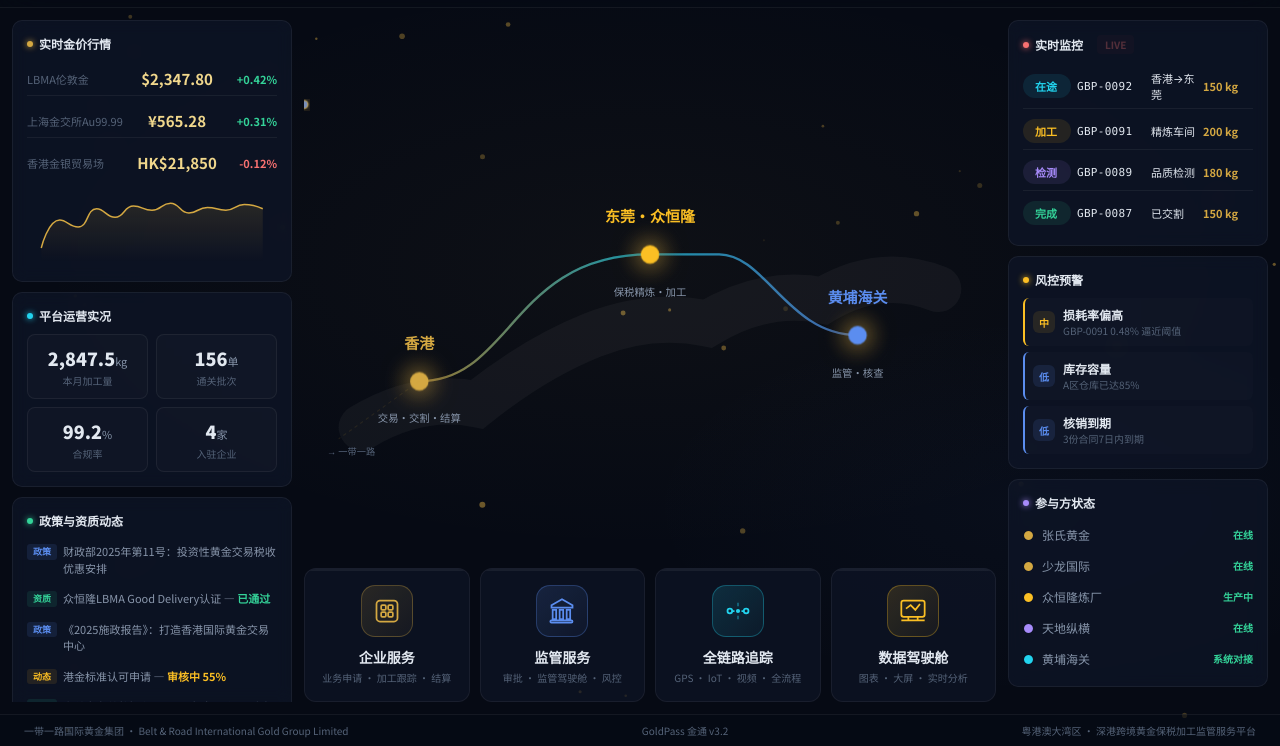
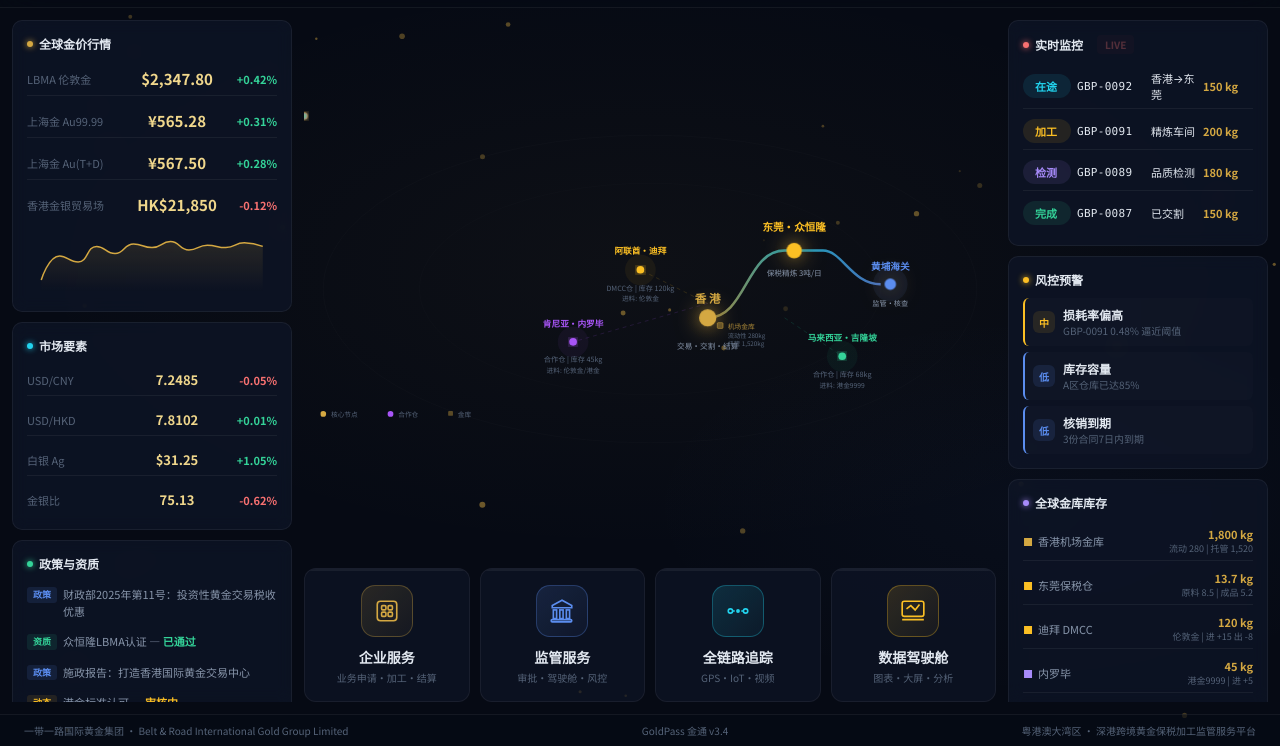
Before and after one commit to SKY-ZOU/gold-platform-demo, a plain HTML site: page index.html in a window 1280 px wide. Shown: the part 54-800 px from the top of the page. Drawn offline with nearby package versions, Linux system fonts and the light colour scheme.

Commit message:
feat: v3.4 全球金库网络地图与行情升级
- 地图升级为全球视角：核心网络(港-莞-埔) + 一带一路合作仓
- 一带一路节点：肯尼亚内罗毕(45kg)、迪拜DMCC(120kg)、吉隆坡(68kg)
- 每个合作仓显示库存量、进料来源(伦敦金/港金)、进出金流向
- 香港机场金库：流动性280kg + 客户托管1,520kg
- 多色粒子沿辐射路线流动动画
- 左栏升级：4路金价 + Au(T+D) + 汇率/白银/金银比市场要素
- 右栏新增全球金库库存面板：5个金库总计2,046.7kg

Co-Authored-By: Claude Opus 4.6 (1M context) <noreply@anthropic.com>

```diff
--- a/index.html
+++ b/index.html
@@ -33,74 +33,119 @@
   <!-- 主体内容 -->
   <div class="cmd-body">
 
-    <!-- 左列：实时经济数据 -->
+    <!-- 左列：全球金价行情 + 市场要素 -->
     <div class="cmd-col cmd-left">
       <div class="cmd-panel">
-        <div class="cmd-panel-title"><span class="cmd-dot gold"></span>实时金价行情</div>
+        <div class="cmd-panel-title"><span class="cmd-dot gold"></span>全球金价行情</div>
         <div class="cmd-price-row">
-          <div class="cmd-price"><div class="cmd-price-label">LBMA伦敦金</div><div class="cmd-price-val" id="cmdLbma">$2,347.80</div><div class="cmd-price-chg up">+0.42%</div></div>
-          <div class="cmd-price"><div class="cmd-price-label">上海金交所Au99.99</div><div class="cmd-price-val">¥565.28</div><div class="cmd-price-chg up">+0.31%</div></div>
+          <div class="cmd-price"><div class="cmd-price-label">LBMA 伦敦金</div><div class="cmd-price-val" id="cmdLbma">$2,347.80</div><div class="cmd-price-chg up">+0.42%</div></div>
+          <div class="cmd-price"><div class="cmd-price-label">上海金 Au99.99</div><div class="cmd-price-val">¥565.28</div><div class="cmd-price-chg up">+0.31%</div></div>
+          <div class="cmd-price"><div class="cmd-price-label">上海金 Au(T+D)</div><div class="cmd-price-val">¥567.50</div><div class="cmd-price-chg up">+0.28%</div></div>
           <div class="cmd-price"><div class="cmd-price-label">香港金银贸易场</div><div class="cmd-price-val">HK$21,850</div><div class="cmd-price-chg down">-0.12%</div></div>
         </div>
-        <div id="cmdMiniChart" style="height:80px;margin-top:8px"></div>
+        <div id="cmdMiniChart" style="height:70px;margin-top:6px"></div>
       </div>
       <div class="cmd-panel">
-        <div class="cmd-panel-title"><span class="cmd-dot cyan"></span>平台运营实况</div>
-        <div class="cmd-stats">
-          <div class="cmd-stat"><div class="cmd-stat-val">2,847.5<small>kg</small></div><div class="cmd-stat-label">本月加工量</div></div>
-          <div class="cmd-stat"><div class="cmd-stat-val">156<small>单</small></div><div class="cmd-stat-label">通关批次</div></div>
-          <div class="cmd-stat"><div class="cmd-stat-val">99.2<small>%</small></div><div class="cmd-stat-label">合规率</div></div>
-          <div class="cmd-stat"><div class="cmd-stat-val">4<small>家</small></div><div class="cmd-stat-label">入驻企业</div></div>
+        <div class="cmd-panel-title"><span class="cmd-dot cyan"></span>市场要素</div>
+        <div class="cmd-price-row" style="font-size:11px">
+          <div class="cmd-price"><div class="cmd-price-label">USD/CNY</div><div class="cmd-price-val" style="font-size:13px">7.2485</div><div class="cmd-price-chg down">-0.05%</div></div>
+          <div class="cmd-price"><div class="cmd-price-label">USD/HKD</div><div class="cmd-price-val" style="font-size:13px">7.8102</div><div class="cmd-price-chg up">+0.01%</div></div>
+          <div class="cmd-price"><div class="cmd-price-label">白银 Ag</div><div class="cmd-price-val" style="font-size:13px">$31.25</div><div class="cmd-price-chg up">+1.05%</div></div>
+          <div class="cmd-price"><div class="cmd-price-label">金银比</div><div class="cmd-price-val" style="font-size:13px">75.13</div><div class="cmd-price-chg down">-0.62%</div></div>
         </div>
       </div>
       <div class="cmd-panel">
-        <div class="cmd-panel-title"><span class="cmd-dot green"></span>政策与资质动态</div>
+        <div class="cmd-panel-title"><span class="cmd-dot green"></span>政策与资质</div>
         <div class="cmd-news">
-          <div class="cmd-news-item"><span class="cmd-news-tag policy">政策</span><span>财政部2025年第11号：投资性黄金交易税收优惠安排</span></div>
-          <div class="cmd-news-item"><span class="cmd-news-tag qualify">资质</span><span>众恒隆LBMA Good Delivery认证 — <b style="color:var(--green)">已通过</b></span></div>
-          <div class="cmd-news-item"><span class="cmd-news-tag policy">政策</span><span>《2025施政报告》：打造香港国际黄金交易中心</span></div>
-          <div class="cmd-news-item"><span class="cmd-news-tag alert">动态</span><span>港金标准认可申请 — <b style="color:var(--orange)">审核中 55%</b></span></div>
-          <div class="cmd-news-item"><span class="cmd-news-tag qualify">资质</span><span>海关白名单数据积累 — 已完成1/3闭环试点</span></div>
+          <div class="cmd-news-item"><span class="cmd-news-tag policy">政策</span><span>财政部2025年第11号：投资性黄金交易税收优惠</span></div>
+          <div class="cmd-news-item"><span class="cmd-news-tag qualify">资质</span><span>众恒隆LBMA认证 — <b style="color:var(--green)">已通过</b></span></div>
+          <div class="cmd-news-item"><span class="cmd-news-tag policy">政策</span><span>施政报告：打造香港国际黄金交易中心</span></div>
+          <div class="cmd-news-item"><span class="cmd-news-tag alert">动态</span><span>港金标准认可 — <b style="color:var(--orange)">审核中</b></span></div>
         </div>
       </div>
     </div>
 
-    <!-- 中列：核心地图 + 入口按钮 -->
+    <!-- 中列：全球金库网络地图 + 入口 -->
     <div class="cmd-col cmd-center">
-      <!-- SVG地图 -->
       <div class="cmd-map-wrap">
-        <svg viewBox="0 0 600 320" style="width:100%;height:100%" preserveAspectRatio="xMidYMid meet">
+        <svg viewBox="0 0 720 360" style="width:100%;height:100%" preserveAspectRatio="xMidYMid meet">
           <defs>
             <linearGradient id="routeMain" x1="0%" y1="0%" x2="100%" y2="0%"><stop offset="0%" style="stop-color:#d4a842"/><stop offset="50%" style="stop-color:#22d3ee"/><stop offset="100%" style="stop-color:#5b8def"/></linearGradient>
-            <filter id="glowMain"><feGaussianBlur stdDeviation="6" result="b"/><feMerge><feMergeNode in="b"/><feMergeNode in="SourceGraphic"/></feMerge></filter>
-            <radialGradient id="nodeGlow" cx="50%" cy="50%" r="50%"><stop offset="0%" style="stop-color:rgba(212,168,66,0.3)"/><stop offset="100%" style="stop-color:transparent"/></radialGradient>
+            <filter id="glowMain"><feGaussianBlur stdDeviation="5" result="b"/><feMerge><feMergeNode in="b"/><feMergeNode in="SourceGraphic"/></feMerge></filter>
+            <radialGradient id="nodeGlow" cx="50%" cy="50%" r="50%"><stop offset="0%" style="stop-color:rgba(212,168,66,0.25)"/><stop offset="100%" style="stop-color:transparent"/></radialGradient>
           </defs>
-          <!-- 大湾区轮廓（简化） -->
-          <path d="M50,280 Q100,250 150,260 Q200,220 250,200 Q300,180 350,190 Q400,160 450,170 Q500,140 550,160" fill="none" stroke="rgba(255,255,255,0.04)" stroke-width="40" stroke-linecap="round"/>
-          <!-- 路线 -->
-          <path d="M100,240 C180,240 180,130 300,130 L360,130 C400,130 420,200 480,200" fill="none" stroke="url(#routeMain)" stroke-width="2" opacity="0.2"/>
-          <path d="M100,240 C180,240 180,130 300,130 L360,130 C400,130 420,200 480,200" fill="none" stroke="url(#routeMain)" stroke-width="2" stroke-dasharray="8,6" opacity="0.6" class="map-route"/>
-          <!-- 香港 -->
-          <circle cx="100" cy="240" r="30" fill="url(#nodeGlow)"/>
-          <circle cx="100" cy="240" r="8" fill="#d4a842" filter="url(#glowMain)" class="map-node"/>
-          <text x="100" y="212" text-anchor="middle" fill="#d4a842" font-size="13" font-weight="700" font-family="'Noto Sans SC'">香港</text>
-          <text x="100" y="275" text-anchor="middle" fill="#8896ab" font-size="9" font-family="'Noto Sans SC'">交易·交割·结算</text>
-          <!-- 东莞 -->
-          <circle cx="300" cy="130" r="30" fill="url(#nodeGlow)"/>
-          <circle cx="300" cy="130" r="8" fill="#fbbf24" filter="url(#glowMain)" class="map-node"/>
-          <text x="300" y="102" text-anchor="middle" fill="#fbbf24" font-size="13" font-weight="700" font-family="'Noto Sans SC'">东莞·众恒隆</text>
-          <text x="300" y="166" text-anchor="middle" fill="#8896ab" font-size="9" font-family="'Noto Sans SC'">保税精炼·加工</text>
-          <!-- 黄埔 -->
-          <circle cx="480" cy="200" r="30" fill="url(#nodeGlow)"/>
-          <circle cx="480" cy="200" r="8" fill="#5b8def" filter="url(#glowMain)" class="map-node"/>
-          <text x="480" y="172" text-anchor="middle" fill="#5b8def" font-size="13" font-weight="700" font-family="'Noto Sans SC'">黄埔海关</text>
-          <text x="480" y="236" text-anchor="middle" fill="#8896ab" font-size="9" font-family="'Noto Sans SC'">监管·核查</text>
-          <!-- 一带一路辐射线 -->
-          <line x1="100" y1="240" x2="30" y2="290" stroke="rgba(212,168,66,0.1)" stroke-width="1" stroke-dasharray="3,3"/>
-          <text x="20" y="304" fill="#556378" font-size="8" font-family="'Noto Sans SC'">→ 一带一路</text>
-          <!-- 动画粒子 -->
-          <circle r="4" fill="#d4a842" filter="url(#glowMain)" opacity="0.9"><animateMotion dur="5s" repeatCount="indefinite" path="M100,240 C180,240 180,130 300,130 L360,130 C400,130 420,200 480,200"/></circle>
-          <circle r="3" fill="#5b8def" filter="url(#glowMain)" opacity="0.7"><animateMotion dur="5s" repeatCount="indefinite" begin="2.5s" path="M480,200 C420,200 400,130 360,130 L300,130 C180,130 180,240 100,240"/></circle>
+
+          <!-- 世界地图极简轮廓（背景暗线） -->
+          <ellipse cx="360" cy="180" rx="340" ry="160" fill="none" stroke="rgba(255,255,255,0.02)" stroke-width="1"/>
+          <ellipse cx="360" cy="180" rx="240" ry="110" fill="none" stroke="rgba(255,255,255,0.015)" stroke-width="1"/>
+
+          <!-- ===== 一带一路合作仓 ===== -->
+          <!-- 肯尼亚·内罗毕 -->
+          <line x1="420" y1="195" x2="280" y2="235" stroke="rgba(168,85,250,0.15)" stroke-width="1" stroke-dasharray="4,4"><animate attributeName="stroke-dashoffset" from="0" to="-16" dur="3s" repeatCount="indefinite"/></line>
+          <circle cx="280" cy="235" r="16" fill="rgba(168,85,250,0.06)"/>
+          <circle cx="280" cy="235" r="4" fill="#a855f7" filter="url(#glowMain)"/>
+          <text x="280" y="220" text-anchor="middle" fill="#a855f7" font-size="9" font-weight="600" font-family="'Noto Sans SC'">肯尼亚·内罗毕</text>
+          <text x="280" y="256" text-anchor="middle" fill="#556378" font-size="7.5" font-family="'Noto Sans SC'">合作仓 | 库存 45kg</text>
+          <text x="280" y="267" text-anchor="middle" fill="#556378" font-size="7" font-family="'Noto Sans SC'">进料: 伦敦金/港金</text>
+
+          <!-- 阿联酋·迪拜 -->
+          <line x1="420" y1="195" x2="350" y2="160" stroke="rgba(251,191,36,0.15)" stroke-width="1" stroke-dasharray="4,4"><animate attributeName="stroke-dashoffset" from="0" to="-16" dur="3s" repeatCount="indefinite"/></line>
+          <circle cx="350" cy="160" r="16" fill="rgba(251,191,36,0.06)"/>
+          <circle cx="350" cy="160" r="4" fill="#fbbf24" filter="url(#glowMain)"/>
+          <text x="350" y="144" text-anchor="middle" fill="#fbbf24" font-size="9" font-weight="600" font-family="'Noto Sans SC'">阿联酋·迪拜</text>
+          <text x="350" y="182" text-anchor="middle" fill="#556378" font-size="7.5" font-family="'Noto Sans SC'">DMCC仓 | 库存 120kg</text>
+          <text x="350" y="193" text-anchor="middle" fill="#556378" font-size="7" font-family="'Noto Sans SC'">进料: 伦敦金</text>
+
+          <!-- 马来西亚·吉隆坡 -->
+          <line x1="500" y1="210" x2="560" y2="250" stroke="rgba(34,211,153,0.15)" stroke-width="1" stroke-dasharray="4,4"><animate attributeName="stroke-dashoffset" from="0" to="-16" dur="3s" repeatCount="indefinite"/></line>
+          <circle cx="560" cy="250" r="16" fill="rgba(34,211,153,0.06)"/>
+          <circle cx="560" cy="250" r="4" fill="#34d399" filter="url(#glowMain)"/>
+          <text x="560" y="234" text-anchor="middle" fill="#34d399" font-size="9" font-weight="600" font-family="'Noto Sans SC'">马来西亚·吉隆坡</text>
+          <text x="560" y="272" text-anchor="middle" fill="#556378" font-size="7.5" font-family="'Noto Sans SC'">合作仓 | 库存 68kg</text>
+          <text x="560" y="283" text-anchor="middle" fill="#556378" font-size="7" font-family="'Noto Sans SC'">进料: 港金9999</text>
+
+          <!-- ===== 核心网络：香港-东莞-黄埔 ===== -->
+          <!-- 主路线 -->
+          <path d="M420,210 C460,210 460,140 500,140 L540,140 C560,140 570,175 600,175" fill="none" stroke="url(#routeMain)" stroke-width="2.5" opacity="0.2"/>
+          <path d="M420,210 C460,210 460,140 500,140 L540,140 C560,140 570,175 600,175" fill="none" stroke="url(#routeMain)" stroke-width="2.5" stroke-dasharray="8,6" opacity="0.7" class="map-route"/>
+
+          <!-- 香港（含机场金库） -->
+          <circle cx="420" cy="210" r="24" fill="url(#nodeGlow)"/>
+          <circle cx="420" cy="210" r="9" fill="#d4a842" filter="url(#glowMain)" class="map-node"/>
+          <text x="420" y="195" text-anchor="middle" fill="#d4a842" font-size="12" font-weight="700" font-family="'Noto Sans SC'">香 港</text>
+          <text x="420" y="242" text-anchor="middle" fill="#8896ab" font-size="8" font-family="'Noto Sans SC'">交易·交割·结算</text>
+          <!-- 香港机场金库标注 -->
+          <rect x="430" y="215" width="6" height="6" rx="1" fill="rgba(212,168,66,0.4)" stroke="#d4a842" stroke-width="0.5"/>
+          <text x="441" y="222" fill="#d4a842" font-size="7" font-family="'Noto Sans SC'" opacity="0.8">机场金库</text>
+          <text x="441" y="231" fill="#556378" font-size="6.5" font-family="'Noto Sans SC'">流动性 280kg</text>
+          <text x="441" y="239" fill="#556378" font-size="6.5" font-family="'Noto Sans SC'">托管 1,520kg</text>
+
+          <!-- 东莞·众恒隆 -->
+          <circle cx="510" cy="140" r="22" fill="url(#nodeGlow)"/>
+          <circle cx="510" cy="140" r="8" fill="#fbbf24" filter="url(#glowMain)" class="map-node"/>
+          <text x="510" y="120" text-anchor="middle" fill="#fbbf24" font-size="11" font-weight="700" font-family="'Noto Sans SC'">东莞·众恒隆</text>
+          <text x="510" y="166" text-anchor="middle" fill="#8896ab" font-size="8" font-family="'Noto Sans SC'">保税精炼 3吨/日</text>
+
+          <!-- 黄埔海关 -->
+          <circle cx="610" cy="175" r="18" fill="rgba(91,141,239,0.08)"/>
+          <circle cx="610" cy="175" r="6" fill="#5b8def" filter="url(#glowMain)" class="map-node"/>
+          <text x="610" y="160" text-anchor="middle" fill="#5b8def" font-size="10" font-weight="600" font-family="'Noto Sans SC'">黄埔海关</text>
+          <text x="610" y="198" text-anchor="middle" fill="#8896ab" font-size="7.5" font-family="'Noto Sans SC'">监管·核查</text>
+
+          <!-- 动画粒子：核心路线 -->
+          <circle r="4" fill="#d4a842" filter="url(#glowMain)" opacity="0.9"><animateMotion dur="4s" repeatCount="indefinite" path="M420,210 C460,210 460,140 500,140 L540,140 C560,140 570,175 600,175"/></circle>
+          <circle r="3" fill="#5b8def" filter="url(#glowMain)" opacity="0.7"><animateMotion dur="4s" repeatCount="indefinite" begin="2s" path="M600,175 C570,175 560,140 540,140 L500,140 C460,140 460,210 420,210"/></circle>
+          <!-- 动画粒子：一带一路辐射 -->
+          <circle r="2.5" fill="#a855f7" opacity="0.6"><animateMotion dur="6s" repeatCount="indefinite" path="M420,210 L280,235"/></circle>
+          <circle r="2.5" fill="#fbbf24" opacity="0.5"><animateMotion dur="5s" repeatCount="indefinite" begin="1s" path="M420,210 L350,160"/></circle>
+          <circle r="2.5" fill="#34d399" opacity="0.5"><animateMotion dur="5.5s" repeatCount="indefinite" begin="2s" path="M500,210 L560,250"/></circle>
+
+          <!-- 图例 -->
+          <g transform="translate(20,310)">
+            <circle cx="0" cy="0" r="3" fill="#d4a842"/><text x="8" y="3" fill="#556378" font-size="7">核心节点</text>
+            <circle cx="70" cy="0" r="3" fill="#a855f7"/><text x="78" y="3" fill="#556378" font-size="7">合作仓</text>
+            <rect x="130" y="-3" width="5" height="5" rx="1" fill="rgba(212,168,66,0.4)"/><text x="140" y="3" fill="#556378" font-size="7">金库</text>
+          </g>
         </svg>
       </div>
 
@@ -108,31 +153,31 @@
       <div class="cmd-entry-grid">
         <div class="cmd-entry" onclick="enterPlatform('business')">
           <div class="cmd-entry-icon" style="background:linear-gradient(135deg,rgba(212,168,66,0.15),rgba(212,168,66,0.05));border-color:rgba(212,168,66,0.3)">
-            <svg viewBox="0 0 24 24" width="28" height="28" fill="none" stroke="#d4a842" stroke-width="1.5"><rect x="3" y="3" width="18" height="18" rx="3"/><rect x="7" y="7" width="4" height="4" rx="1"/><rect x="13" y="7" width="4" height="4" rx="1"/><rect x="7" y="13" width="4" height="4" rx="1"/><rect x="13" y="13" width="4" height="4" rx="1"/></svg>
+            <svg viewBox="0 0 24 24" width="26" height="26" fill="none" stroke="#d4a842" stroke-width="1.5"><rect x="3" y="3" width="18" height="18" rx="3"/><rect x="7" y="7" width="4" height="4" rx="1"/><rect x="13" y="7" width="4" height="4" rx="1"/><rect x="7" y="13" width="4" height="4" rx="1"/><rect x="13" y="13" width="4" height="4" rx="1"/></svg>
           </div>
           <div class="cmd-entry-name">企业服务</div>
-          <div class="cmd-entry-sub">业务申请 · 加工跟踪 · 结算</div>
+          <div class="cmd-entry-sub">业务申请·加工·结算</div>
         </div>
         <div class="cmd-entry" onclick="enterPlatform('gov')">
           <div class="cmd-entry-icon" style="background:linear-gradient(135deg,rgba(91,141,239,0.15),rgba(91,141,239,0.05));border-color:rgba(91,141,239,0.3)">
-            <svg viewBox="0 0 24 24" width="28" height="28" fill="none" stroke="#5b8def" stroke-width="1.5"><path d="M12 2L3 7v2h18V7L12 2z"/><rect x="4" y="11" width="3" height="8"/><rect x="10" y="11" width="3" height="8"/><rect x="16" y="11" width="3" height="8"/><rect x="2" y="20" width="19" height="2" rx="1"/></svg>
+            <svg viewBox="0 0 24 24" width="26" height="26" fill="none" stroke="#5b8def" stroke-width="1.5"><path d="M12 2L3 7v2h18V7L12 2z"/><rect x="4" y="11" width="3" height="8"/><rect x="10" y="11" width="3" height="8"/><rect x="16" y="11" width="3" height="8"/><rect x="2" y="20" width="19" height="2" rx="1"/></svg>
           </div>
           <div class="cmd-entry-name">监管服务</div>
-          <div class="cmd-entry-sub">审批 · 监管驾驶舱 · 风控</div>
+          <div class="cmd-entry-sub">审批·驾驶舱·风控</div>
         </div>
         <div class="cmd-entry" onclick="enterPlatform('business');setTimeout(()=>navigateToPage('b-tracking'),200)">
           <div class="cmd-entry-icon" style="background:linear-gradient(135deg,rgba(34,211,238,0.15),rgba(34,211,238,0.05));border-color:rgba(34,211,238,0.3)">
-            <svg viewBox="0 0 24 24" width="28" height="28" fill="none" stroke="#22d3ee" stroke-width="1.5"><circle cx="5" cy="12" r="2"/><circle cx="19" cy="12" r="2"/><line x1="7" y1="12" x2="17" y2="12" stroke-dasharray="2,2"/><circle cx="12" cy="12" r="1" fill="#22d3ee"/><path d="M12 5v3M12 16v3" opacity="0.4"/></svg>
+            <svg viewBox="0 0 24 24" width="26" height="26" fill="none" stroke="#22d3ee" stroke-width="1.5"><circle cx="5" cy="12" r="2"/><circle cx="19" cy="12" r="2"/><line x1="7" y1="12" x2="17" y2="12" stroke-dasharray="2,2"/><circle cx="12" cy="12" r="1" fill="#22d3ee"/></svg>
           </div>
           <div class="cmd-entry-name">全链路追踪</div>
-          <div class="cmd-entry-sub">GPS · IoT · 视频 · 全流程</div>
+          <div class="cmd-entry-sub">GPS·IoT·视频</div>
         </div>
         <div class="cmd-entry" onclick="enterPlatform('gov');setTimeout(()=>navigateToPage('g-dashboard'),200)">
           <div class="cmd-entry-icon" style="background:linear-gradient(135deg,rgba(251,191,36,0.15),rgba(251,191,36,0.05));border-color:rgba(251,191,36,0.3)">
-            <svg viewBox="0 0 24 24" width="28" height="28" fill="none" stroke="#fbbf24" stroke-width="1.5"><rect x="2" y="3" width="20" height="14" rx="2"/><polyline points="6,10 10,7 14,11 18,6"/><line x1="2" y1="20" x2="22" y2="20"/><line x1="8" y1="17" x2="8" y2="20"/><line x1="16" y1="17" x2="16" y2="20"/></svg>
+            <svg viewBox="0 0 24 24" width="26" height="26" fill="none" stroke="#fbbf24" stroke-width="1.5"><rect x="2" y="3" width="20" height="14" rx="2"/><polyline points="6,10 10,7 14,11 18,6"/><line x1="2" y1="20" x2="22" y2="20"/></svg>
           </div>
           <div class="cmd-entry-name">数据驾驶舱</div>
-          <div class="cmd-entry-sub">图表 · 大屏 · 实时分析</div>
+          <div class="cmd-entry-sub">图表·大屏·分析</div>
         </div>
       </div>
     </div>
@@ -157,14 +202,15 @@
         </div>
       </div>
       <div class="cmd-panel">
-        <div class="cmd-panel-title"><span class="cmd-dot purple"></span>参与方状态</div>
-        <div class="cmd-partners">
-          <div class="cmd-partner"><span style="color:var(--gold)">●</span><span>张氏黄金</span><span class="cmd-p-status on">在线</span></div>
-          <div class="cmd-partner"><span style="color:var(--gold)">●</span><span>少龙国际</span><span class="cmd-p-status on">在线</span></div>
-          <div class="cmd-partner"><span style="color:var(--orange)">●</span><span>众恒隆炼厂</span><span class="cmd-p-status on">生产中</span></div>
-          <div class="cmd-partner"><span style="color:var(--purple)">●</span><span>天地纵横</span><span class="cmd-p-status on">在线</span></div>
-          <div class="cmd-partner"><span style="color:var(--cyan)">●</span><span>黄埔海关</span><span class="cmd-p-status on">系统对接</span></div>
+        <div class="cmd-panel-title"><span class="cmd-dot purple"></span>全球金库库存</div>
+        <div class="cmd-vault-list">
+          <div class="cmd-vault"><div class="cmd-vault-name"><span style="color:var(--gold)">■</span> 香港机场金库</div><div class="cmd-vault-data"><span class="gold">1,800 kg</span><span class="cmd-vault-detail">流动 280 | 托管 1,520</span></div></div>
+          <div class="cmd-vault"><div class="cmd-vault-name"><span style="color:var(--orange)">■</span> 东莞保税仓</div><div class="cmd-vault-data"><span class="gold">13.7 kg</span><span class="cmd-vault-detail">原料 8.5 | 成品 5.2</span></div></div>
+          <div class="cmd-vault"><div class="cmd-vault-name"><span style="color:var(--orange)">■</span> 迪拜 DMCC</div><div class="cmd-vault-data"><span class="gold">120 kg</span><span class="cmd-vault-detail">伦敦金 | 进 +15 出 -8</span></div></div>
+          <div class="cmd-vault"><div class="cmd-vault-name"><span style="color:var(--purple)">■</span> 内罗毕</div><div class="cmd-vault-data"><span class="gold">45 kg</span><span class="cmd-vault-detail">港金9999 | 进 +5</span></div></div>
+          <div class="cmd-vault"><div class="cmd-vault-name"><span style="color:var(--green)">■</span> 吉隆坡</div><div class="cmd-vault-data"><span class="gold">68 kg</span><span class="cmd-vault-detail">港金9999 | 进 +12 出 -3</span></div></div>
         </div>
+        <div style="border-top:1px solid var(--border);margin-top:8px;padding-top:8px;display:flex;justify-content:space-between;font-size:11px"><span style="color:var(--txt3)">全球总库存</span><span class="gold" style="font-weight:700">2,046.7 kg</span></div>
       </div>
     </div>
   </div>
@@ -172,7 +218,7 @@
   <!-- 底部信息栏 -->
   <div class="cmd-footer">
     <span>一带一路国际黄金集团 · Belt & Road International Gold Group Limited</span>
-    <span>GoldPass 金通 v3.2</span>
+    <span>GoldPass 金通 v3.4</span>
     <span>粤港澳大湾区 · 深港跨境黄金保税加工监管服务平台</span>
   </div>
 </div>
--- a/platform.css
+++ b/platform.css
@@ -1135,6 +1135,14 @@ tr.highlight{background:rgba(212,168,66,0.04)!important}
 .cmd-p-status{margin-left:auto;font-size:10px;font-weight:600}
 .cmd-p-status.on{color:var(--green)}
 
+/* Vault list */
+.cmd-vault-list{display:flex;flex-direction:column;gap:4px}
+.cmd-vault{display:flex;justify-content:space-between;align-items:center;padding:5px 0;border-bottom:1px solid var(--border);font-size:11px}
+.cmd-vault:last-child{border-bottom:none}
+.cmd-vault-name{display:flex;align-items:center;gap:5px;color:var(--txt2);min-width:100px}
+.cmd-vault-data{text-align:right}
+.cmd-vault-detail{display:block;font-size:9px;color:var(--txt3)}
+
 /* Footer */
 .cmd-footer{position:relative;z-index:10;display:flex;justify-content:space-between;padding:8px 24px;border-top:1px solid var(--border);font-size:10px;color:var(--txt3);background:rgba(6,10,20,0.6);flex-shrink:0}
 
```
